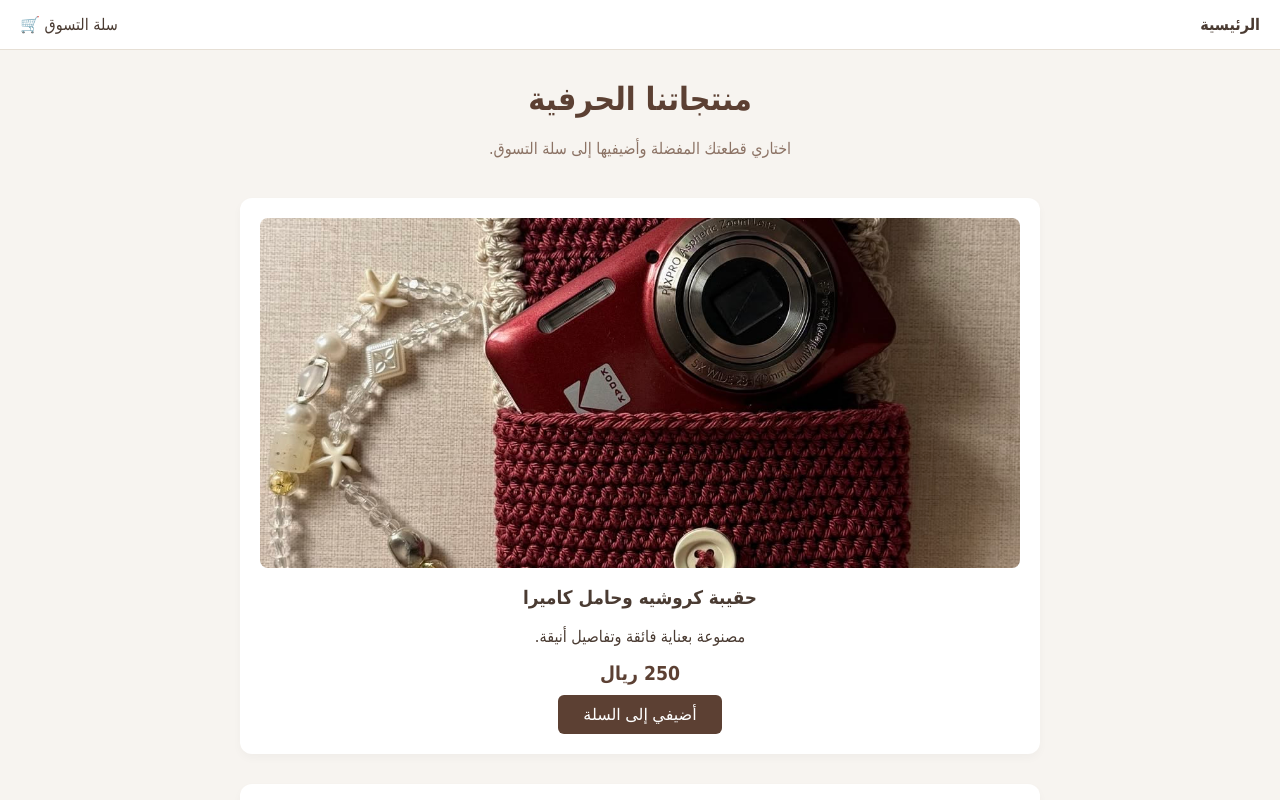
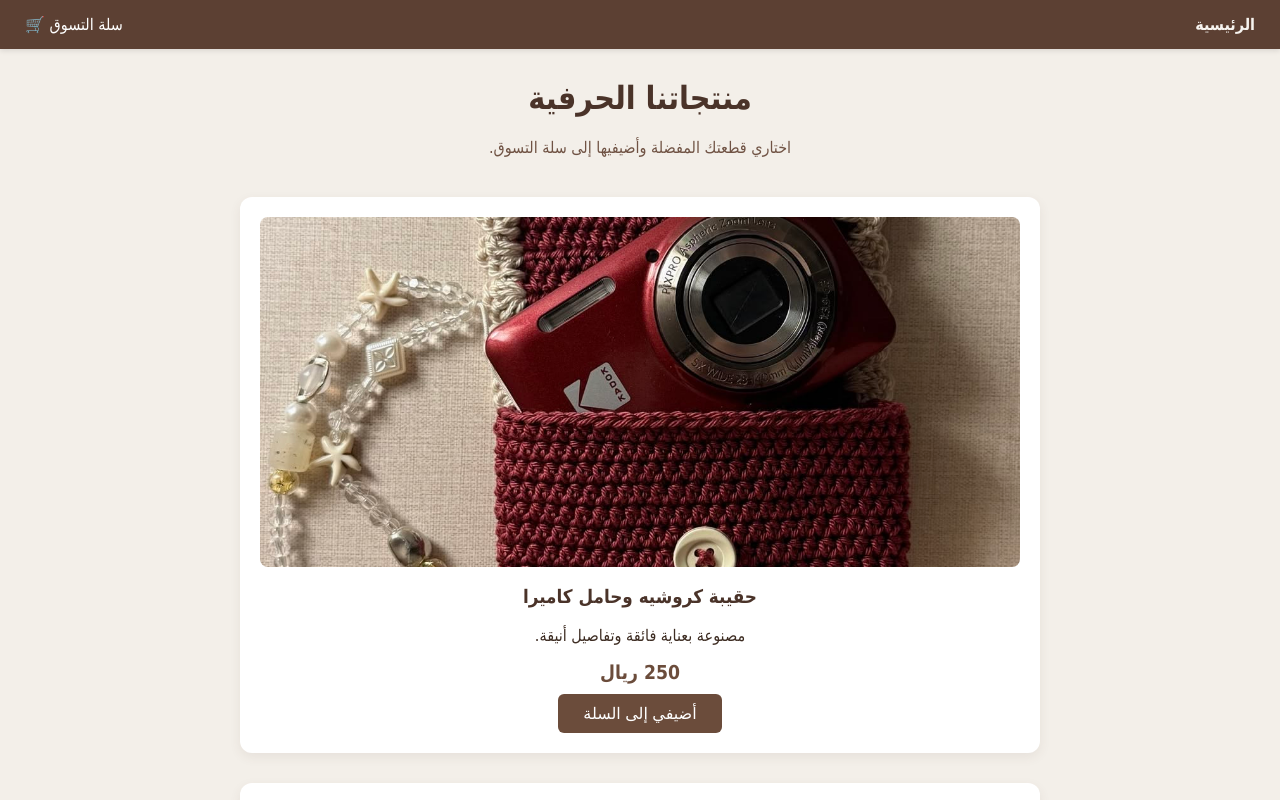
Before and after one commit to Reem99-10/Products, a plain HTML site: page index.html in a window 1280 px wide. Shown: the top 800 px of the page. Drawn offline with Linux system fonts and the light colour scheme.

Commit message:
Update styles and comments in index.html

```diff
--- a/index.html
+++ b/index.html
@@ -7,24 +7,25 @@
     <style>
         body {
             font-family: Tahoma, sans-serif;
-            background-color: #f7f4f0;
-            color: #4a3b32;
+            background-color: #f3efe9;
+            color: #3d2c22;
             margin: 0;
             padding: 0;
             text-align: right;
         }
         header {
-            background-color: #fff;
-            padding: 15px 20px;
+            background-color: #5c4033;
+            color: #fff;
+            padding: 15px 25px;
             display: flex;
             justify-content: space-between;
             align-items: center;
-            border-bottom: 1px solid #e6dfd5;
+            box-shadow: 0 2px 5px rgba(0,0,0,0.1);
         }
         nav a {
             margin-left: 20px;
             text-decoration: none;
-            color: #4a3b32;
+            color: #f7f4f0;
             font-weight: bold;
         }
         .container {
@@ -34,11 +35,11 @@
         }
         h1 {
             text-align: center;
-            color: #5c4033;
+            color: #4a3329;
         }
         .subtitle {
             text-align: center;
-            color: #8c7365;
+            color: #705344;
             margin-bottom: 40px;
         }
         .product-card {
@@ -46,7 +47,7 @@
             border-radius: 12px;
             padding: 20px;
             margin-bottom: 30px;
-            box-shadow: 0 4px 10px rgba(0,0,0,0.03);
+            box-shadow: 0 4px 12px rgba(92, 64, 51, 0.08);
             text-align: center;
         }
         .product-card img {
@@ -57,16 +58,16 @@
         }
         .product-card h3 {
             margin-top: 15px;
-            color: #4a3b32;
+            color: #4a3329;
         }
         .price {
             font-size: 1.2em;
             font-weight: bold;
-            color: #5c4033;
+            color: #6b4c3b;
             margin: 10px 0;
         }
         .btn {
-            background-color: #5c4033;
+            background-color: #6b4c3b;
             color: white;
             border: none;
             padding: 10px 25px;
@@ -75,7 +76,7 @@
             font-size: 1em;
         }
         .btn:hover {
-            background-color: #4a3b32;
+            background-color: #4a3329;
         }
     </style>
 </head>
@@ -92,7 +93,7 @@
         <h1>منتجاتنا الحرفية</h1>
         <p class="subtitle">اختاري قطعتك المفضلة وأضيفيها إلى سلة التسوق.</p>
 
-        <!-- المنتج الأول: حقيبة الكروشيه (ترتبط بصورة الشنطة craft3) -->
+        <!-- المنتج الأول: حقيبة الكروشيه -->
         <div class="product-card">
             <img src="craft3.jpg.JPG" alt="حقيبة كروشيه">
             <h3>حقيبة كروشيه وحامل كاميرا</h3>
@@ -101,7 +102,7 @@
             <button class="btn">أضيفي إلى السلة</button>
         </div>
 
-        <!-- المنتج الثاني: قطعة التطريز (ترتبط بصورة التطريز craft2) -->
+        <!-- المنتج الثاني: قطعة التطريز -->
         <div class="product-card">
             <img src="craft2.jpg.JPG" alt="قطعة تطريز بالييرينا">
             <h3>قطعة تطريز بالييرينا</h3>
@@ -110,7 +111,7 @@
             <button class="btn">أضيفي إلى السلة</button>
         </div>
 
-        <!-- المنتج الثالث: أكواب الفخار (ترتبط بصورة الأكواب البنية craft1) -->
+        <!-- المنتج الثالث: أكواب الفخار -->
         <div class="product-card">
             <img src="craft1.jpg.JPG" alt="أكواب فخار">
             <h3>أكواب فخار مصنوعة يدويّاً</h3>
```
